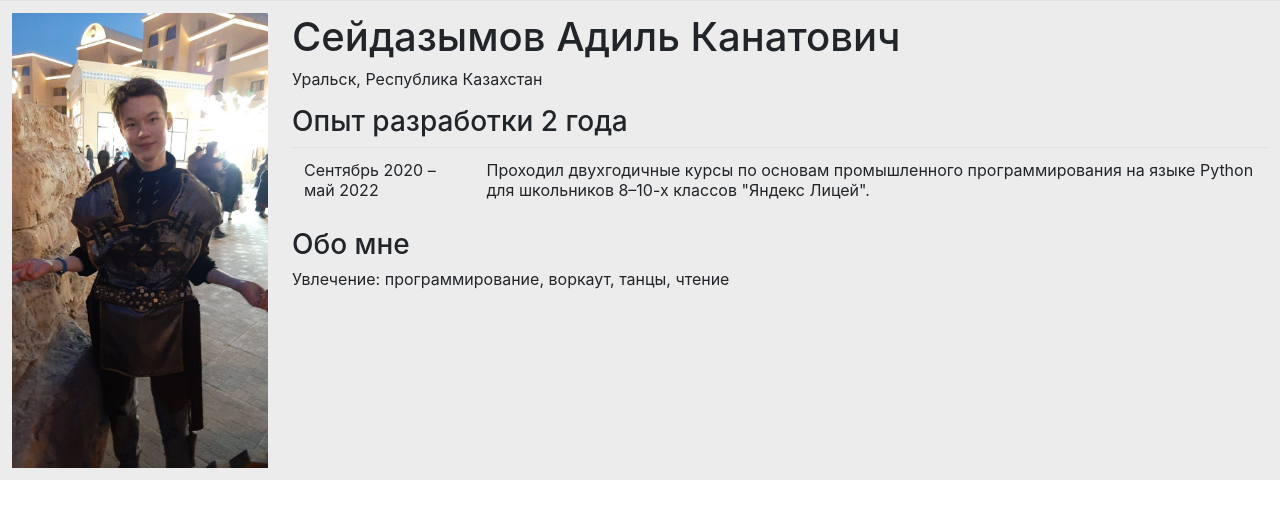
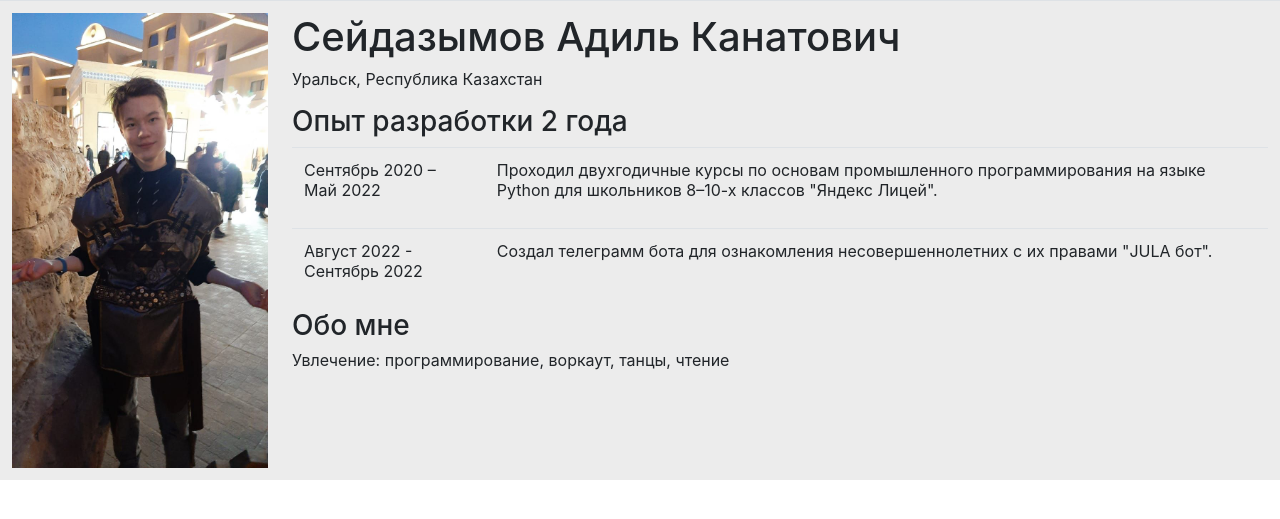
Before and after one commit to Dzhuks/intensive, a Django app: page / in a window 1280 px wide. Shown: the top 519 px of the page. Run offline with Django 3.2, Linux system fonts and the light colour scheme; some libraries are stand-ins or nearby versions.

Commit message:
Base of project

```diff
--- a/creativetask/polls/templates/polls/index.html
+++ b/creativetask/polls/templates/polls/index.html
@@ -1,4 +1,8 @@
 {% extends "polls/base.html" %}
+
+{% block title %}
+	{{title}}
+{% endblock title %}
 
 {% block content %}
     <table class="table table-hover">
@@ -14,10 +18,18 @@
 				<table cellspacing="0" cellpadding="0" class="borderless">
 					<tr>
 						<td>
-							<p>Сентябрь 2020 – май 2022</p>
+							<p>Сентябрь 2020 – Май 2022</p>
 						</td>
 						<td>
 							<p>Проходил двухгодичные курсы по основам промышленного программирования на языке Python для школьников 8–10-х классов "Яндекс Лицей".</p>
+						</td>
+					</tr>
+					<tr>
+						<td>
+							<p>Август 2022 - Сентябрь 2022</p>
+						</td>
+						<td>
+							<p>Создал телеграмм бота для ознакомления несовершеннолетних с их правами "JULA бот".</p>
 						</td>
 					</tr>
 				</table>
--- a/creativetask/polls/views.py
+++ b/creativetask/polls/views.py
@@ -2,4 +2,4 @@ from django.shortcuts import render
 
 
 def index(request):
-    return render(request, "polls/index.html")
+    return render(request, "polls/index.html", {"title": "Творческое задание"})
```
